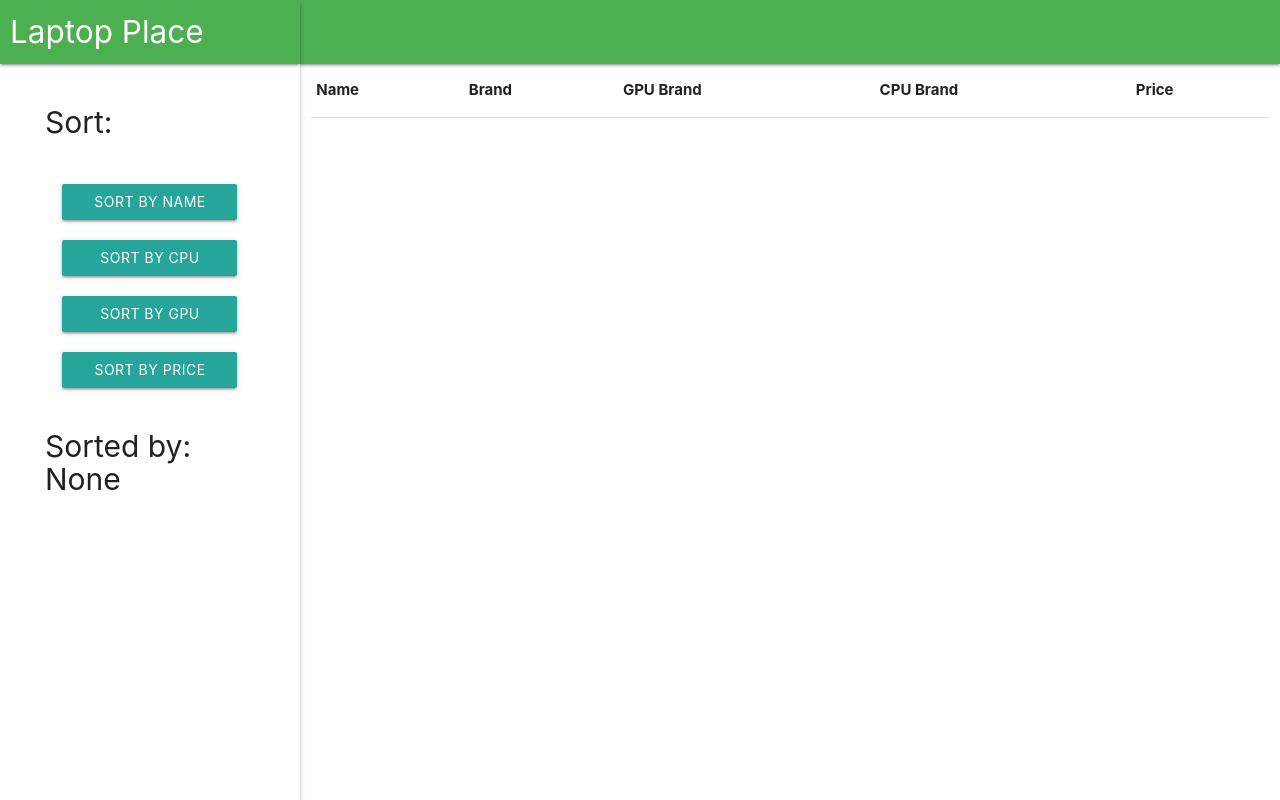
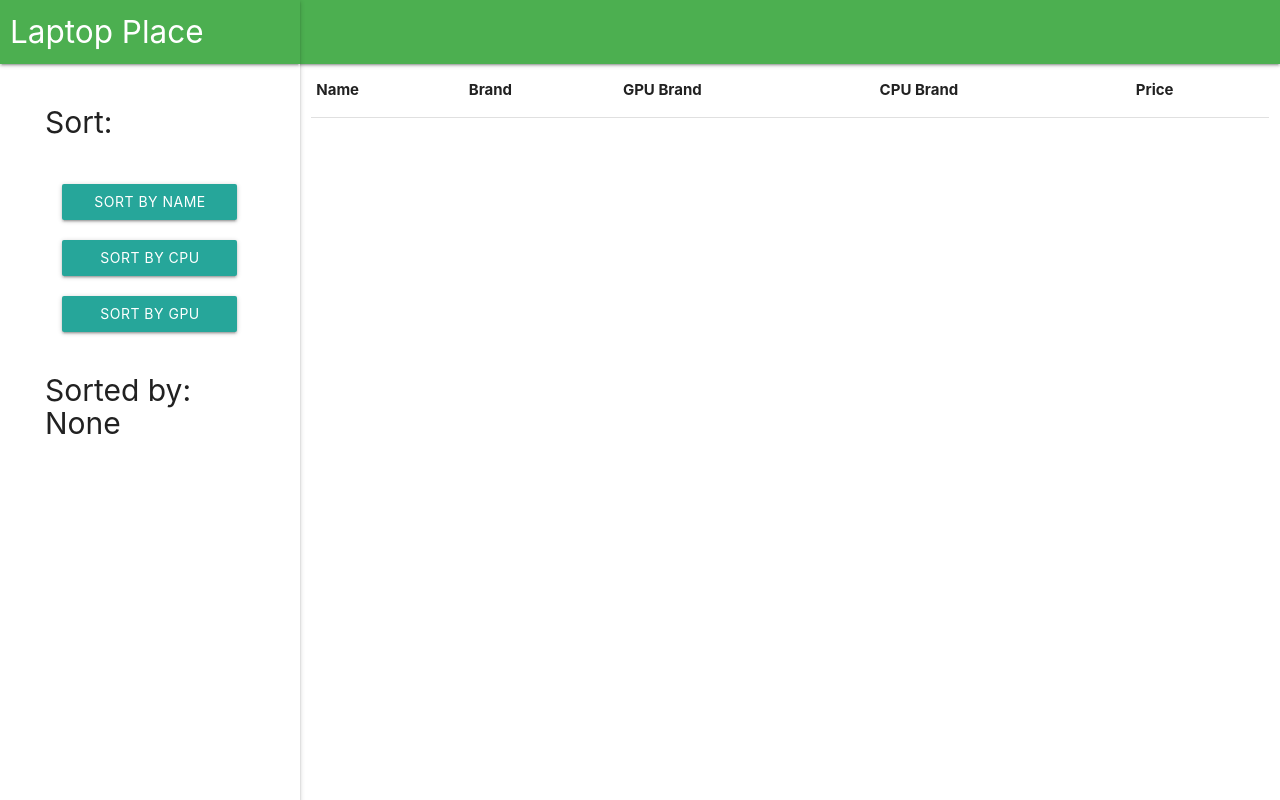
Before and after one commit to uwidcit/a3workspace, a website: page index.html in a window 1280 px wide. Drawn offline with nearby package versions, Linux system fonts and the light colour scheme.

Commit message:
removed price button

```diff
--- a/index.html
+++ b/index.html
@@ -75,11 +75,6 @@
                 </button>
             </div>
 
-            <div class="row">
-                <button id="price-btn" onclick="sortBy('price')" class="col s10 offset-s1 btn waves-effect waves-light" >
-                    Sort By Price
-                </button>
-            </div>
 
             <div class="row">
                 <h1>Sorted by: <span id="sort_key">None</span></h1>
```
